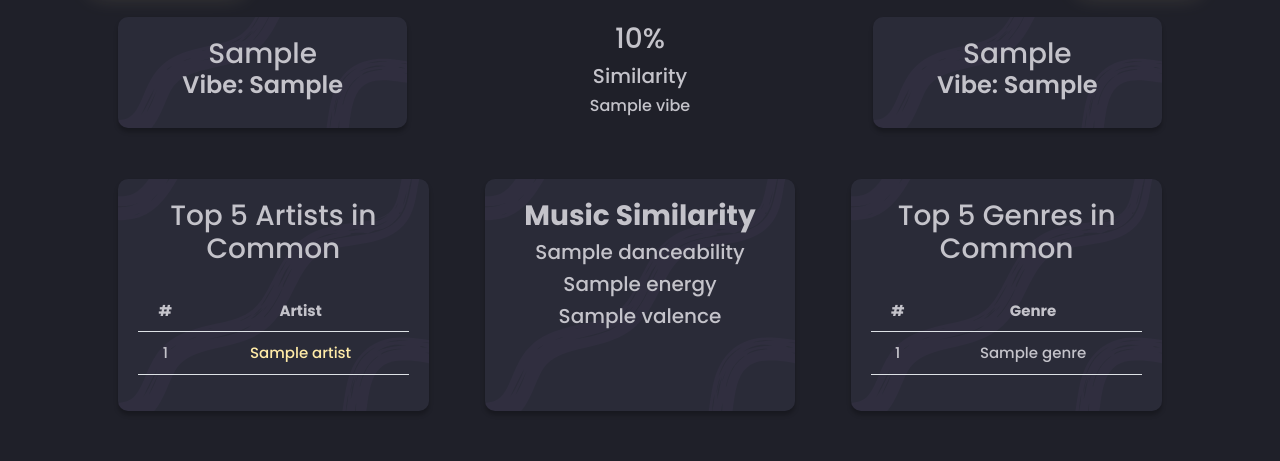
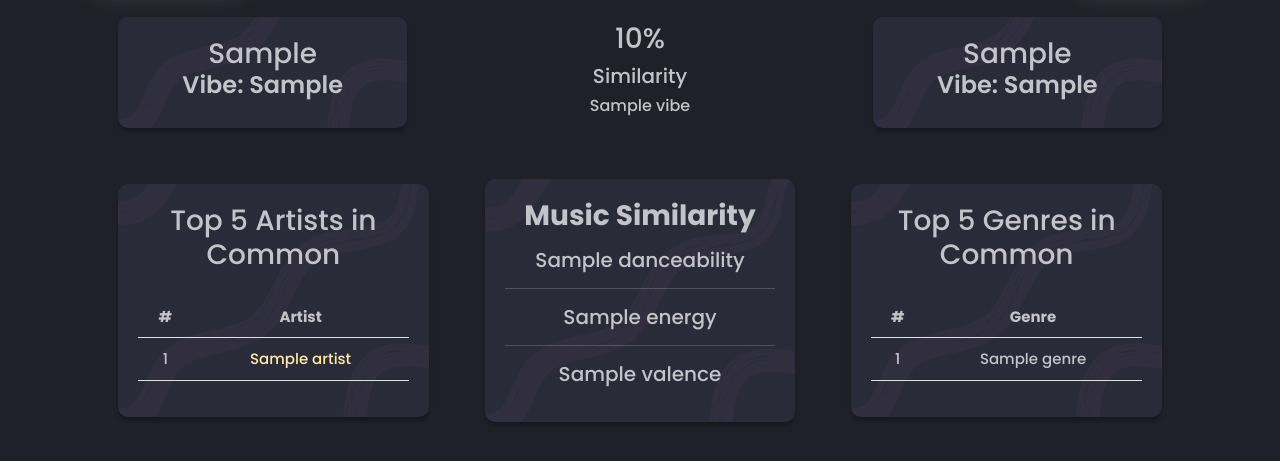
Before and after one commit to Scooney6/Euphonic, a Flask app: template Flask/templates/compare.html in a window 1280 px wide. Shown: the part 74-535 px from the top of the page. Run offline with Flask 2, Linux system fonts and the light colour scheme; the template is opened without the code that fills it: most values are stand-ins (such as "Sample title", 1, 10 or a date in 2020); parts of the project's set-up code (start-up, migrations or seed data) failed here and were passed over; some libraries are stand-ins or nearby versions.

Commit message:
Minor Compare Page (Music Similarity Box) Changes
Adding Horizontal Line!

```diff
--- a/Flask/templates/compare.html
+++ b/Flask/templates/compare.html
@@ -74,9 +74,11 @@
                 </div>
                 <div class="user col mx-2">
                     <h3 class="text-center mb-2 align-center"><b>Music Similarity</b></h3>
-                    <h5 class="mt-2">{{ music_similarity['danceability'] }}</h5>
-                    <h5 class="mt-2">{{ music_similarity['energy'] }}</h5>
-                    <h5 class="my-2">{{ music_similarity['valence'] }}</h5>
+                    <h5 class="my-3">{{ music_similarity['danceability'] }}</h5>
+                    <hr>
+                    <h5 class="my-3">{{ music_similarity['energy'] }}</h5>
+                    <hr>
+                    <h5 class="my-3">{{ music_similarity['valence'] }}</h5>
                 </div>
                 <div class="user col mx-5 my-auto">
                     <h3 class="text-center mb-4">Top 5 Genres in Common</h3>
```
